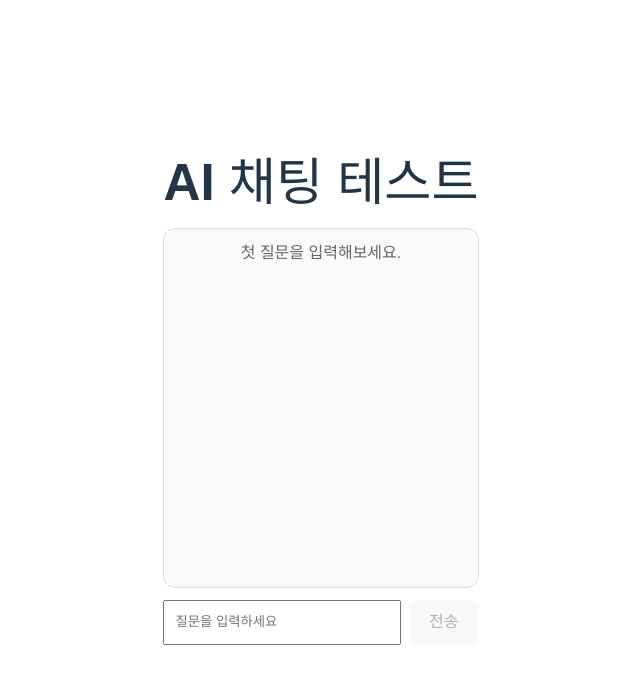
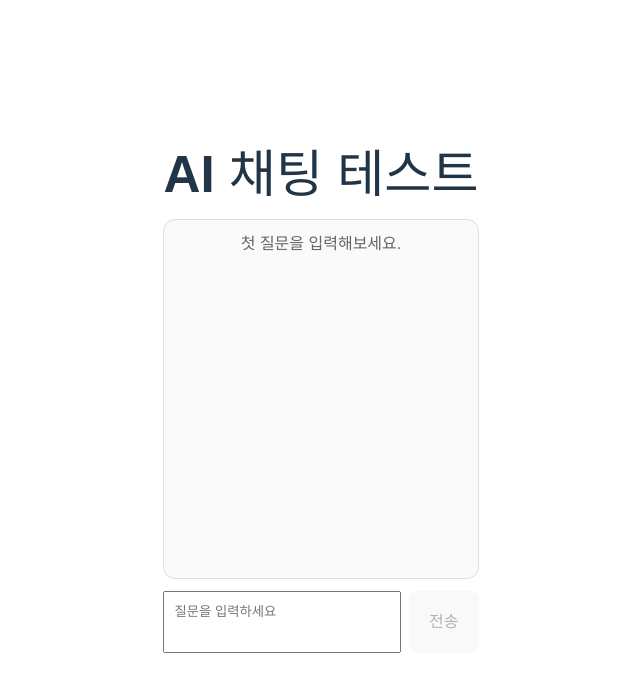
Before and after one commit to Rafdidas/rag-chat, a React app in the folder frontend/: page / in a window 1280 px wide. Shown: the top 692 px of the page, without its empty margins (319-959 px from the left). Built offline with nearby package versions, Linux system fonts and the light colour scheme; the HTML template or start-up script is replaced by a standard one.

Commit message:
feat: 자동 스크롤기능, 줄바꿈 기능,css 변경

```diff
--- a/frontend/src/App.tsx
+++ b/frontend/src/App.tsx
@@ -1,4 +1,4 @@
-import { useState } from "react";
+import { useEffect, useRef, useState } from "react";
 import './App.css';
 
 type Role = "user" | "assistant";
@@ -18,6 +18,7 @@ function App() {
   const [input, setInput] = useState("");
   const [messages, setMessages] = useState<ChatMessage[]>([]);
   const [loading, setLoading] = useState(false);
+  const bottomRef = useRef<HTMLDivElement | null>(null);
 
   const askAi = async () => {
     const question = input.trim();
@@ -73,6 +74,10 @@ function App() {
     }
   };
 
+  useEffect(() => {
+    bottomRef.current?.scrollIntoView({ behavior: "smooth" });
+  }, [messages]);
+
   return (
     <div style={{ maxWidth: 720, margin: "40px auto", padding: 16 }}>
       <h1 style={{ marginBottom: 16 }}>AI 채팅 테스트</h1>
@@ -112,10 +117,23 @@ function App() {
                   lineHeight: 1.5,
                 }}
               >
-                <div style={{ fontSize: 12, color: "#888", marginBottom: 4 }}>
+                <div
+                  style={{
+                    fontSize: 12,
+                    color: "#888",
+                    marginBottom: 4,
+                    textAlign: m.role === "user" ? "right" : "left",
+                  }}
+                >
                   {m.role === "user" ? "나" : "AI"}
                 </div>
-                <div>{m.content}</div>
+                <div
+                  style={{
+                    textAlign: m.role === "user" ? "right" : "left",
+                  }}
+                >
+                  {m.content}
+                </div>
               </div>
             </div>
           ))
@@ -124,17 +142,26 @@ function App() {
         {loading && (
           <div style={{ color: "#666", marginTop: 8 }}>AI가 답변을 작성 중...</div>
         )}
+        <div ref={bottomRef} />
       </div>
 
       {/* 입력 영역 */}
       <div style={{ display: "flex", gap: 8, marginTop: 12 }}>
-        <input
+        <textarea
           value={input}
           onChange={(e) => setInput(e.target.value)}
           placeholder="질문을 입력하세요"
-          style={{ flex: 1, padding: 10 }}
+          rows={2}
+          style={{
+            flex: 1,
+            padding: 10,
+            resize: "none",
+          }}
           onKeyDown={(e) => {
-            if (e.key === "Enter") askAi();
+            if (e.key === "Enter" && !e.shiftKey) {
+              e.preventDefault(); // 줄바꿈 막기
+              askAi();
+            }
           }}
         />
         <button onClick={askAi} disabled={loading || !input.trim()}>
```
